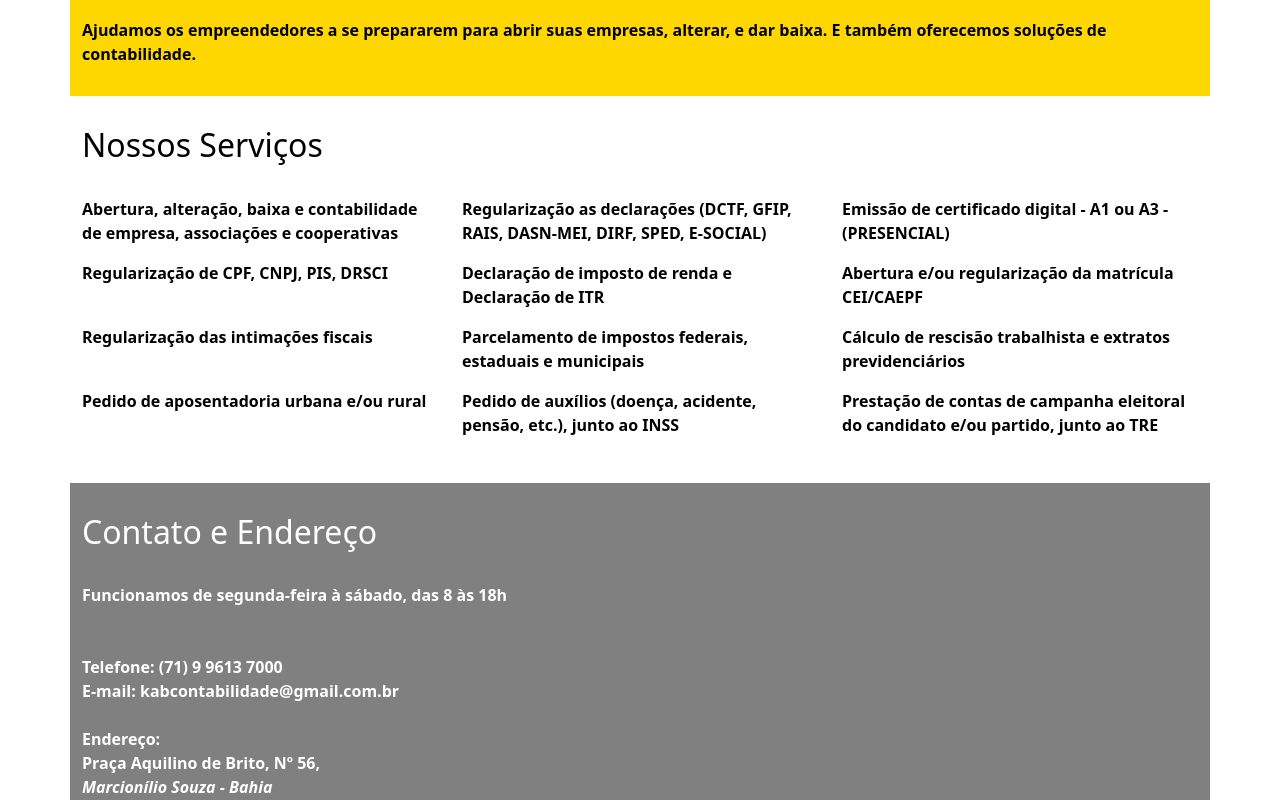
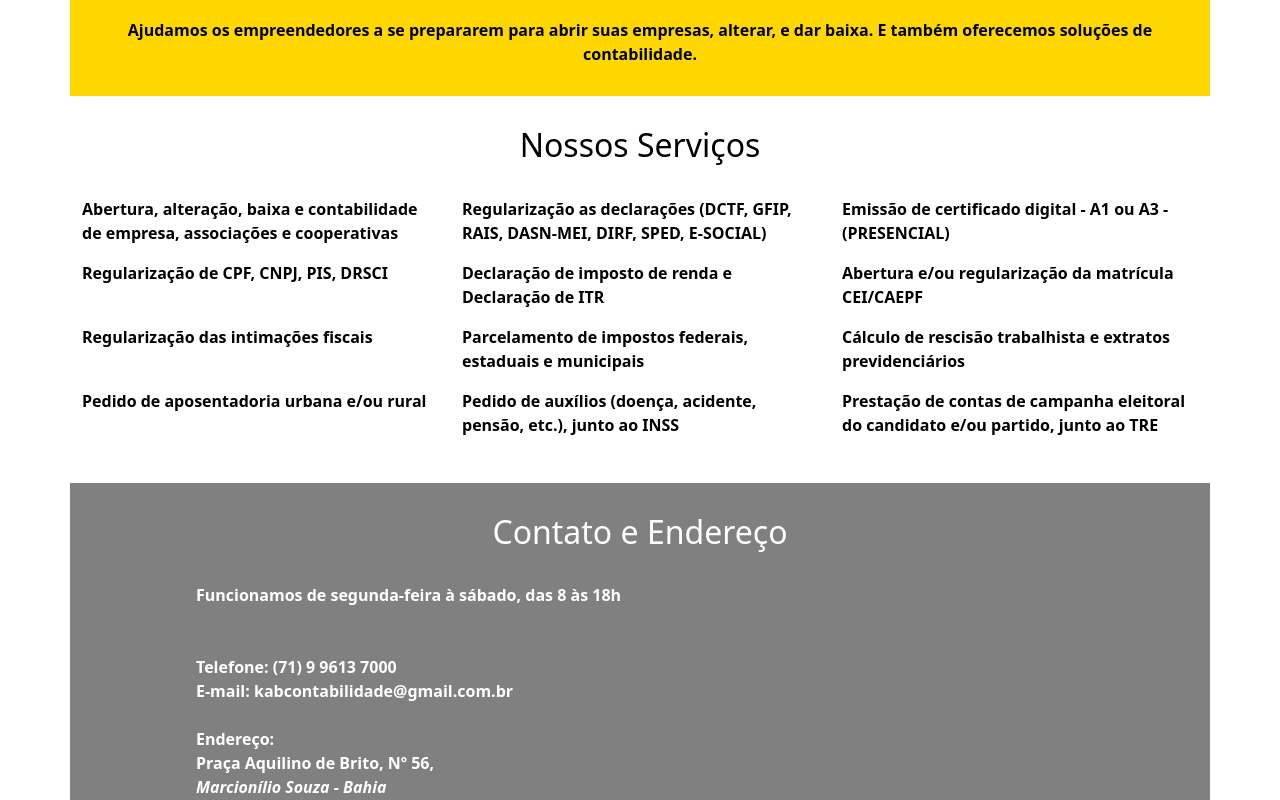
Before and after one commit to JoabioVilela/contabilidade-website, a React (Create React App) app: page / in a window 1280 px wide. Shown: the part 700-1500 px from the top of the page. Built offline with nearby package versions, Linux system fonts and the light colour scheme.

Commit message:
feat: :lipstick: Adicionar estilo CSS para centralização e avanço de margem.

```diff
--- a/src/App.css
+++ b/src/App.css
@@ -46,3 +46,11 @@
   height: 100%;
   position: absolute;
   }
+
+  .center {
+    text-align: center;
+  }
+
+  .avanco-margem {
+    margin-left: 10%;
+  }
```
